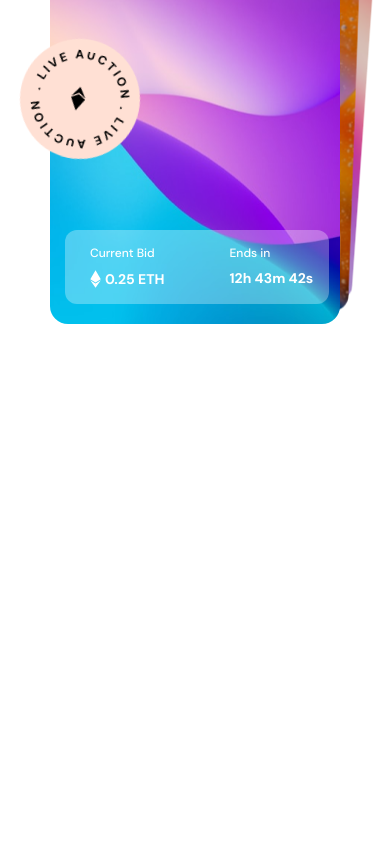
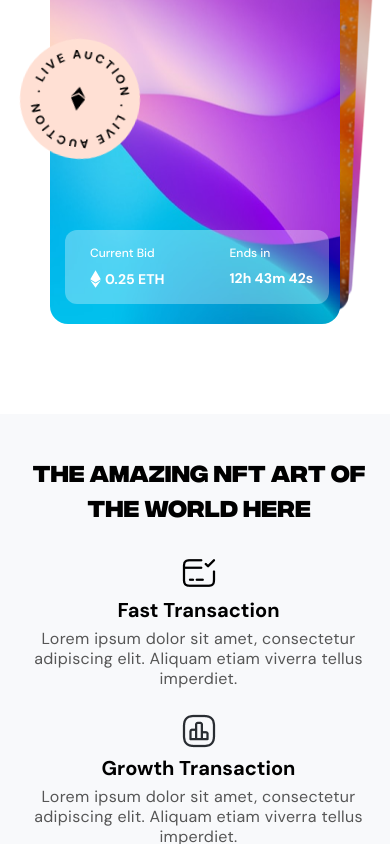
Before and after one commit to Electra51/nft-marketplace, a React (Create React App) app: page / in a window 390 px wide. Shown: the part 789-1633 px from the top of the page. Before the commit the page ends 1113 px from the top, so only its background shows below. Built offline with nearby package versions, Linux system fonts and the light colour scheme.

Commit message:
secondpart of home section responsive for mobile and tab

```diff
--- a/src/components/layouts/Navbar/Navbar.js
+++ b/src/components/layouts/Navbar/Navbar.js
@@ -14,9 +14,9 @@ const Navbar = () => {
         <input
           type="text"
           placeholder="Search"
-          className="input input-bordered input-[#EFEFEF] w-[220px] lg:w-[300px] h-[50px] rounded-full"
+          className="input input-bordered input-[#EFEFEF] w-[220px] md:w-[270px] lg:w-[300px] h-[50px] rounded-full"
         />
-        <FaSearch className="text-[#c5c5c5] text-xl absolute right-4 top-3.5" />
+        <FaSearch className="text-[#c5c5c5] text-xl absolute right-[-95px] md:right-6 lg:right-4 top-3.5" />
       </div>
       <p className="tracking-[0.1] h-[50px] font-bold text-[14px] text-white bg-themeColor border-themeColor border-[2px] rounded-[60px] flex justify-center items-center px-[110px] lg:px-[40px] lg:py-[18px]">
         Upload
--- a/src/pages/HomePage/Home.js
+++ b/src/pages/HomePage/Home.js
@@ -1,16 +1,16 @@
 import React from "react";
 import HeroPart from "./HeroPart/HeroPart";
-import SecondPart from "./SecondPart/SecondPart";
 import ThirdPart from "./ThirdPart/ThirdPart";
 import FeaturedCollectionPart from "./FeaturedCollectionPart/FeaturedCollectionPart";
 import CreateSellPart from "./CreateSellPart/CreateSellPart";
 import DiscoverMorePart from "./DiscoverMorePart/DiscoverMorePart";
+import SecondPartofHome from "./SecondPart/SecondPartofHome";
 
 const Home = () => {
   return (
     <div>
       <HeroPart />
-      {/* <SecondPart /> */}
+      <SecondPartofHome />
       {/* <ThirdPart /> */}
       {/* <FeaturedCollectionPart /> */}
       {/* <CreateSellPart /> */}
--- a/src/pages/HomePage/SecondPart/SecondPart.js
+++ /dev/null
@@ -1,38 +0,0 @@
-import React from "react";
-import img1 from "../../../assets/card-tick-1 1.png";
-import img2 from "../../../assets/chart-square 2.png";
-const SecondPart = () => {
-  return (
-    <div className="mt-[122px] h-[326px] bg-[#D9E0EC] bg-opacity-20">
-      <div className="max-w-[1200px] mx-auto grid grid-cols-3 gap-[86px] py-[110px]">
-        <h1 className="text-[28px] w-[398px] text-black">
-          The amazing NFT art of the world here
-        </h1>
-        <div className="flex justify-normal items-start gap-[56px] col-span-2">
-          <div className="flex justify-normal items-start gap-[15px]">
-            <img src={img1} alt="" width={36} />
-            <div>
-              <p className="tex-[20px] font-bold">Fast Transaction</p>
-              <p className="text-[14px] text-[#696969] mt-[12px]">
-                Lorem ipsum dolor sit amet, consectetur adipiscing elit. Aliquam
-                etiam viverra tellus imperdiet.
-              </p>
-            </div>
-          </div>
-          <div className="flex justify-normal items-start gap-[15px]">
-            <img src={img2} alt="" width={36} />
-            <div>
-              <p className="tex-[20px] font-bold">Growth Transaction</p>
-              <p className="text-[14px] text-[#696969] mt-[12px]">
-                Lorem ipsum dolor sit amet, consectetur adipiscing elit. Aliquam
-                etiam viverra tellus imperdiet.
-              </p>
-            </div>
-          </div>
-        </div>
-      </div>
-    </div>
-  );
-};
-
-export default SecondPart;
--- /dev/null
+++ b/src/pages/HomePage/SecondPart/SecondPartofHome.js
@@ -0,0 +1,39 @@
+import React from "react";
+import img1 from "../../../assets/card-tick-1 1.png";
+import img2 from "../../../assets/chart-square 2.png";
+
+const SecondPartofHome = () => {
+  return (
+    <div className="mt-[665px] md:mt-[180px] lg:mt-[122px] h-[430px] md:h-[320px] lg:h-[326px] bg-[#D9E0EC] bg-opacity-20 overflow-x-hidden lg:overflow-x-auto">
+      <div className="max-w-[1200px] mx-auto grid md:grid-cols-1 lg:grid-cols-3 gap-y-8 lg:gap-[186px] py-10 lg:py-[110px] md:justify-items-center lg:justify-items-start">
+        <h1 className="text-[23px] lg:text-[28px] sm:w-[398px] sm:text-center lg:text-start md:text-center px-3 lg:px-0">
+          The amazing NFT art of the world here
+        </h1>
+        <div className="flex flex-col md:flex-row px-4 lg:px-0 lg:flex-row justify-center lg:justify-normal items-start gap-6 lg:gap-[56px] col-span-2">
+          <div className="flex flex-col max-w-[365px] lg:max-w-[300px] lg:flex-row justify-center lg:justify-normal items-center text-center lg:text-start lg:items-start gap-1 lg:gap-[15px]">
+            <img src={img1} alt="" width={36} />
+            <div>
+              <p className="text-[20px] font-bold">Fast Transaction</p>
+              <p className="md:text-[17px] lg:text-[14px] text-paragraphColor mt-1 lg:mt-[12px] tracking-[0.02rem] leading-5">
+                Lorem ipsum dolor sit amet, consectetur adipiscing elit. Aliquam
+                etiam viverra tellus imperdiet.
+              </p>
+            </div>
+          </div>
+          <div className="flex flex-col max-w-[365px] lg:max-w-[362px] lg:flex-row justify-center lg:justify-normal items-center text-center lg:text-start lg:items-start gap-1 lg:gap-[15px]">
+            <img src={img2} alt="" width={36} />
+            <div>
+              <p className="text-[20px] font-bold">Growth Transaction</p>
+              <p className="md:text-[17px] lg:text-[14px] text-paragraphColor mt-1 lg:mt-[12px] tracking-[0.02rem] leading-5">
+                Lorem ipsum dolor sit amet, consectetur adipiscing elit. Aliquam
+                etiam viverra tellus imperdiet.
+              </p>
+            </div>
+          </div>
+        </div>
+      </div>
+    </div>
+  );
+};
+
+export default SecondPartofHome;
```
